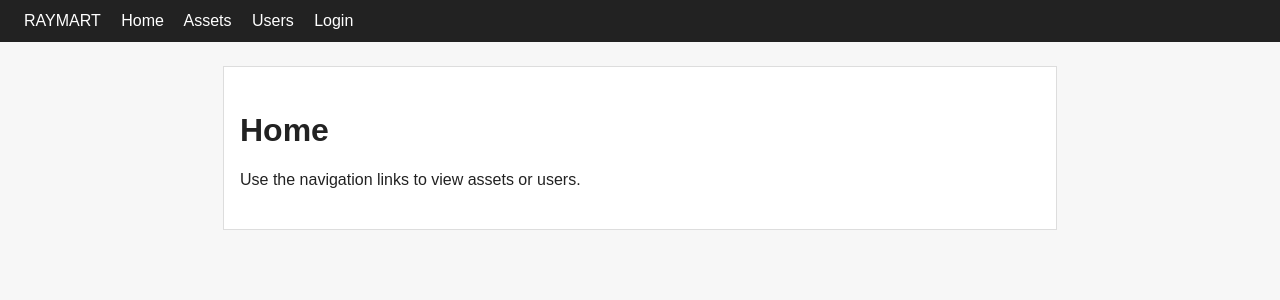
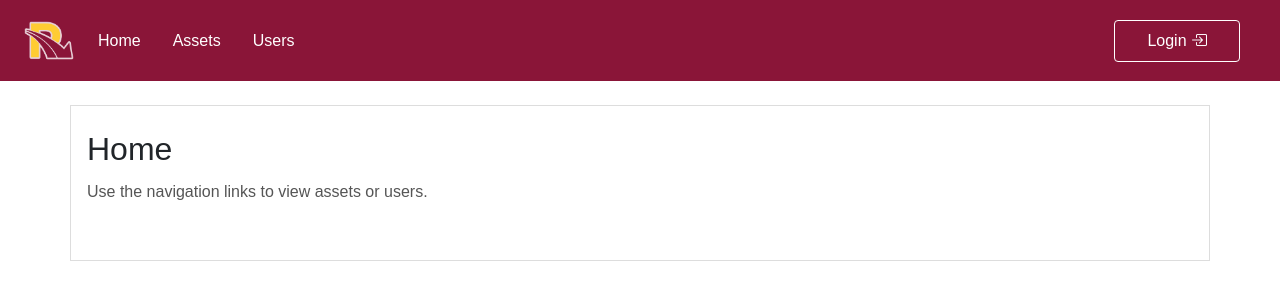
Before and after one commit to ryuzaki29/ASSET, a Django app: page /home/ in a window 1280 px wide. Shown: the top 300 px of the page. Run offline with Django 5.2, Linux system fonts and the light colour scheme.

Commit message:
Revised navigation in base.html

```diff
--- a/assets/static/css/style.css
+++ b/assets/static/css/style.css
@@ -22,9 +22,7 @@ body.landing-bg-overlay::after{
     content: "";
     position: absolute;
     inset: 0;
-
     background: rgba(0,0,0,0.35);
-
     z-index: -1;
 }
 
@@ -95,6 +93,31 @@ p {
     background: white;
     color: #222;
     border: 1px solid #222;
+}
+
+.btn-nav{
+    background-color:#8a1538!important;
+    box-shadow: none !important;
+    outline: none !important;
+    color:white;
+    border: 1px solid white!important;
+}
+
+.btn-nav:hover{
+    background-color:#620D26!important;
+    box-shadow: none !important;
+    outline: none !important;
+    color:white;
+    border: 1px solid #8a1538!important;
+}
+
+.btn-nav:focus,
+.btn-nav:active,
+.btn-nav:focus-visible {
+    box-shadow: none !important;
+    outline: none !important;
+    color: white;
+    border: 1px solid #620D26!important;
 }
 
 .btn-outline:hover {
--- a/assets/templates/assets/base.html
+++ b/assets/templates/assets/base.html
@@ -1,19 +1,21 @@
+{% load static %}
+
 <!DOCTYPE html>
 <html lang="en">
 <head>
     <meta charset="UTF-8">
     <meta name="viewport" content="width=device-width, initial-scale=1.0">
+    <link rel="icon" type="image/ico" href="{% static 'images/favicon.ico' %}">
+    <link rel="preconnect" href="https://fonts.googleapis.com">
+    <link rel="preconnect" href="https://fonts.gstatic.com" crossorigin>
+    <link href="https://fonts.googleapis.com/css2?family=Source+Sans+3:ital,wght@0,200..900;1,200..900&display=swap" rel="stylesheet">
+    <link href="https://cdn.jsdelivr.net/npm/bootstrap@5.3.8/dist/css/bootstrap.min.css" rel="stylesheet" integrity="sha384-sRIl4kxILFvY47J16cr9ZwB07vP4J8+LH7qKQnuqkuIAvNWLzeN8tE5YBujZqJLB" crossorigin="anonymous">
+    <link rel="stylesheet" href="https://cdn.jsdelivr.net/npm/bootstrap-icons@1.11.3/font/bootstrap-icons.min.css">
+    <link rel="stylesheet" href="{% static 'css/style.css' %}">
     <title>{% block title %}Assets{% endblock %}</title>
     <style>
-        body {
-            font-family: Arial, sans-serif;
-            margin: 0;
-            background: #f7f7f7;
-            color: #222;
-        }
-
         nav {
-            background: #222;
+            background: #8a1538;
             padding: 12px 24px;
         }
 
@@ -21,6 +23,10 @@
             color: white;
             margin-right: 16px;
             text-decoration: none;
+        }
+
+        nav a:hover {
+            color: #ffcc33;
         }
 
         nav form {
@@ -38,35 +44,65 @@
             cursor: pointer;
             padding: 0;
         }
-
-        main {
-            max-width: 800px;
-            margin: 24px auto;
-            padding: 24px 16px;
-        }
     </style>
     {% block extra_style %}{% endblock %}
 </head>
 <body>
-    <nav>
-        <a href="{% url 'landing' %}">RAYMART</a>
-        <a href="{% url 'home' %}">Home</a>
-        <a href="{% url 'assets:asset_list' %}">Assets</a>
-        <a href="{% url 'assets:user_list' %}">Users</a>
-        {% if user.is_authenticated %}
-            {% if user.is_staff %}
-                <a href="{% url 'admin:index' %}">Admin</a>
-            {% endif %}
-            <form method="post" action="{% url 'logout' %}">
-                {% csrf_token %}
-                <button type="submit">Logout</button>
-            </form>
-        {% else %}
-            <a href="{% url 'login' %}">Login</a>
-        {% endif %}
+    <nav class="navbar navbar-expand-lg px-4 py-3" style="background:#8a1538;">
+        <div class="container-fluid p-0 d-flex justify-content-between align-items-center">
+
+            <!-- Left section contains the logo and menu navigation content -->
+            <div class="d-flex align-items-center gap-4">
+
+                <a class="navbar-brand m-0" href="{% url 'landing' %}">
+                    <img
+                        src="{% static 'images/raymart_logo_nav.webp' %}"
+                        alt="Logo"
+                        style="width:50px;"
+                    >
+                </a>
+
+                <div class="d-flex align-items-center gap-3">
+                    <a class="" href="{% url 'home' %}">
+                        Home
+                    </a>
+
+                    <a class="" href="{% url 'assets:asset_list' %}">
+                        Assets
+                    </a>
+
+                    <a class="" href="{% url 'assets:user_list' %}">
+                        Users
+                    </a>
+
+                    {% if user.is_authenticated and user.is_staff %}
+                        <a class="" href="{% url 'admin:index' %}">
+                            Admin
+                        </a>
+                    {% endif %}
+                </div>
+            </div>
+
+            <!-- Right Section for Login/Logout -->
+            <div class="d-flex align-items-center">
+                {% if user.is_authenticated %}
+                    <form method="post" action="{% url 'logout' %}" class="m-0">
+                        {% csrf_token %}
+                        <button type="submit" class="btn btn-nav btn-sm py-2">
+                            Logout <i class="bi bi-box-arrow-right"></i>
+                        </button>
+                    </form>
+                {% else %}
+                    <a class="btn btn-nav btn-sm py-2" href="{% url 'login' %}">
+                        Login <i class="bi bi-box-arrow-in-right"></i>
+                    </a>
+                {% endif %}
+            </div>
+
+        </div>
     </nav>
 
-    <main>
+    <main class="container my-4 py-4 px-3">
         {% block content %}{% endblock %}
     </main>
 </body>
```
Also changed, not shown: assets/static/images/raymart_logo_nav.webp (added), assets/static/images/raymart_logotype_white.webp (added), 1 other file.
